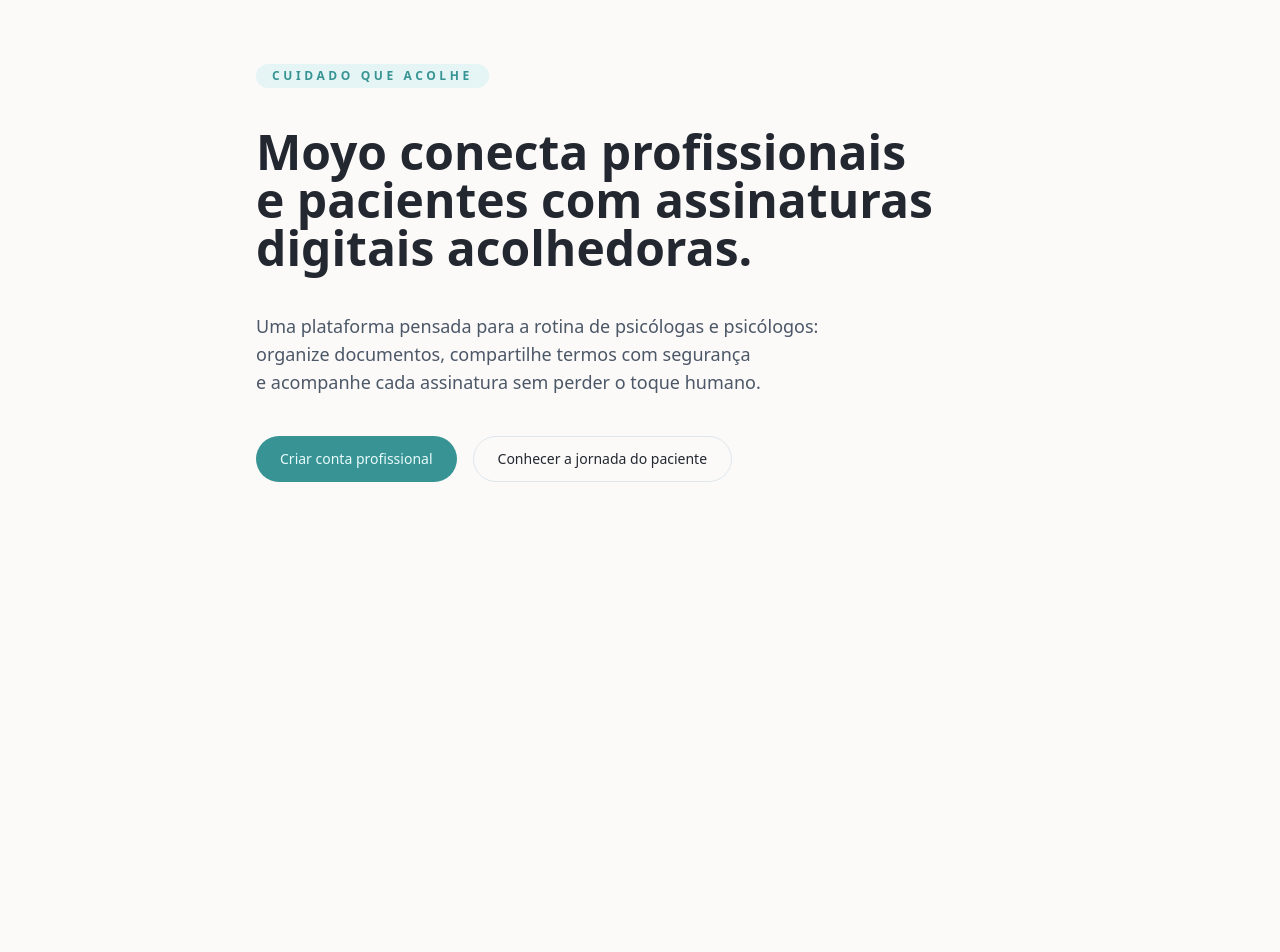
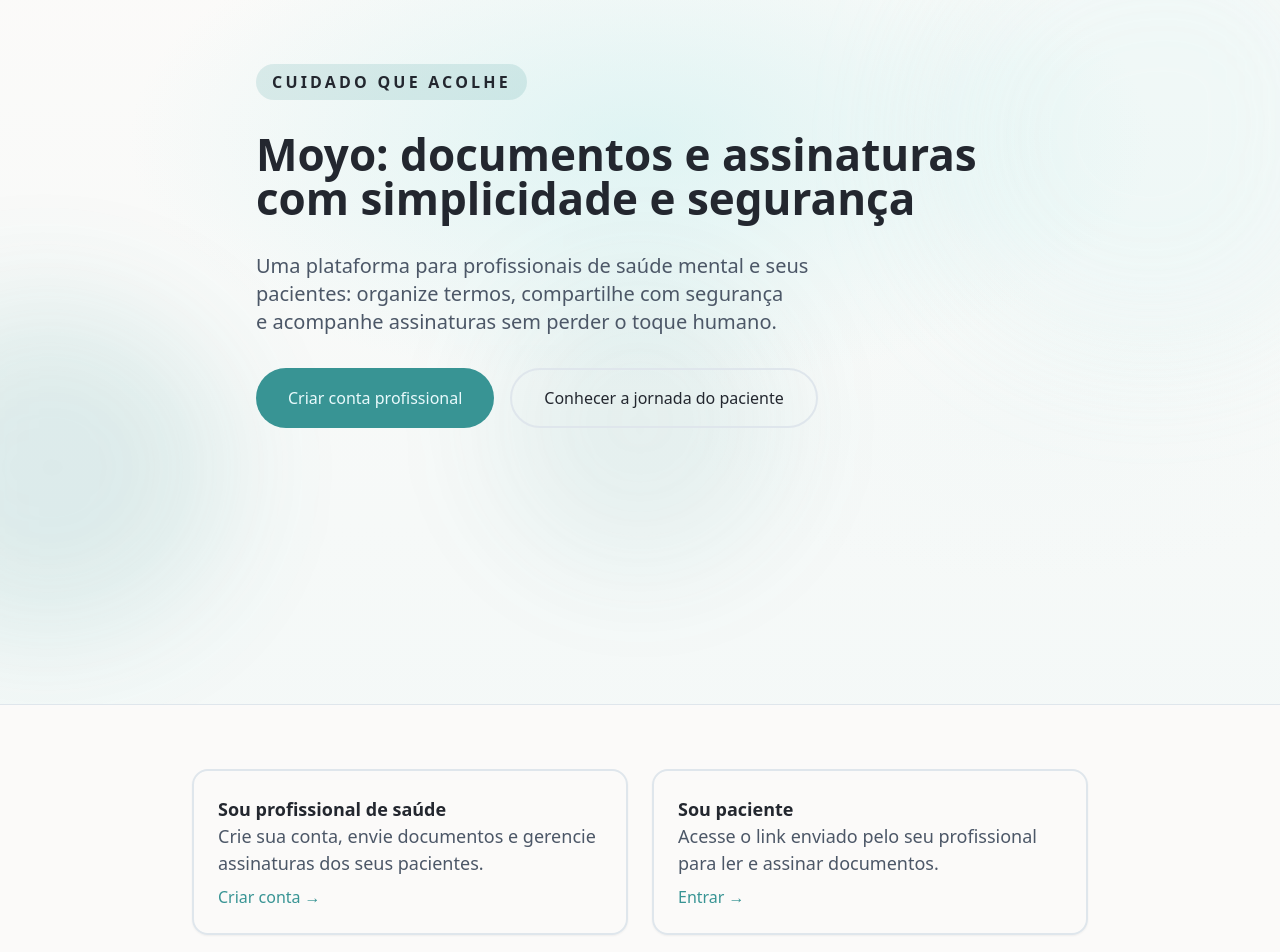
Before and after one commit to Chbmleao/moyo, a Next.js app in the folder apps/frontend/: page / in a window 1280 px wide. Shown: the top 952 px of the page. Before the commit the page ends 800 px from the top, so only its background shows below. Built offline with nearby package versions, Linux system fonts and the light colour scheme.

Commit message:
feat: update UI style

```diff
--- a/apps/frontend/app/globals.css
+++ b/apps/frontend/app/globals.css
@@ -24,6 +24,42 @@
   --input: 210 24% 90%;
   --ring: 180 45% 40%;
   --radius: 0.75rem;
+
+  /* Landing hero: soft glow for gradient/orb */
+  --hero-glow: 180 40% 92%;
+}
+
+@keyframes blob-float {
+  0%,
+  100% {
+    transform: translate(0, 0) scale(1);
+    opacity: 0.6;
+  }
+  33% {
+    transform: translate(2%, -2%) scale(1.02);
+    opacity: 0.7;
+  }
+  66% {
+    transform: translate(-1%, 1%) scale(0.98);
+    opacity: 0.55;
+  }
+}
+
+@keyframes glow-breathe {
+  0%,
+  100% {
+    opacity: 0.4;
+  }
+  50% {
+    opacity: 0.65;
+  }
+}
+
+@media (prefers-reduced-motion: reduce) {
+  .motion-blob,
+  .motion-glow {
+    animation: none !important;
+  }
 }
 
 @media (prefers-color-scheme: dark) {
@@ -48,6 +84,7 @@
     --border: 222 27% 18%;
     --input: 222 27% 18%;
     --ring: 180 45% 45%;
+    --hero-glow: 180 35% 18%;
   }
 }
 
--- a/apps/frontend/app/page.tsx
+++ b/apps/frontend/app/page.tsx
@@ -1,31 +1,142 @@
+import Link from 'next/link';
+
 export default function HomePage() {
   return (
-    <main className="min-h-[calc(100vh-4rem)] px-6 py-16 lg:px-12">
-      <div className="mx-auto flex max-w-3xl flex-col gap-10 text-balance">
-        <span className="inline-flex w-fit items-center rounded-full bg-primary-light/40 px-4 py-1 text-xs font-semibold uppercase tracking-[0.3em] text-primary">
+    <main className="min-h-screen">
+      {/* Hero: gradient background + soft blobs */}
+      <section
+        className="relative min-h-[calc(100vh-6rem)] overflow-hidden px-6 py-16 lg:px-12"
+        aria-label="Apresentação"
+      >
+        {/* Gradient background */}
+        <div
+          className="absolute inset-0 -z-10"
+          style={{
+            background:
+              'radial-gradient(ellipse 80% 70% at 50% 20%, hsl(var(--primary-light) / 0.5), transparent 50%), radial-gradient(ellipse 60% 50% at 80% 60%, hsl(var(--hero-glow) / 0.15), transparent 45%), linear-gradient(180deg, hsl(var(--background)) 0%, hsl(var(--primary-light) / 0.12) 100%)',
+          }}
+        />
+
+        {/* Blob shapes - soft organic motion */}
+        <div
+          className="motion-blob absolute -z-[5] h-[420px] w-[420px] rounded-[60%_40%_50%_60%] bg-primary-light/30 blur-3xl"
+          style={{
+            top: '-10%',
+            right: '-5%',
+            animation: 'blob-float 12s ease-in-out infinite',
+          }}
+        />
+        <div
+          className="motion-blob absolute -z-[5] h-[320px] w-[320px] rounded-[40%_60%_60%_40%] bg-primary/20 blur-3xl"
+          style={{
+            bottom: '10%',
+            left: '-8%',
+            animation: 'blob-float 15s ease-in-out infinite 1s',
+          }}
+        />
+        <div
+          className="motion-glow absolute -z-[5] h-[280px] w-[280px] rounded-full bg-primary/15 blur-3xl"
+          style={{
+            top: '40%',
+            left: '50%',
+            transform: 'translateX(-50%)',
+            animation: 'glow-breathe 10s ease-in-out infinite',
+          }}
+        />
+
+        {/* Hero content - high contrast, large type */}
+        <div className="relative mx-auto flex max-w-3xl flex-col gap-8 text-balance">
+          <span
+            className="inline-flex w-fit items-center rounded-full bg-primary/15 px-4 py-2 text-sm font-semibold uppercase tracking-[0.2em] text-foreground"
+            style={{ fontSize: '1rem' }}
+          >
             cuidado que acolhe
           </span>
 
-        <h1 className="text-4xl font-semibold text-foreground sm:text-5xl">
-          Moyo conecta profissionais e pacientes com assinaturas digitais
-          acolhedoras.
+          <h1 className="text-4xl font-semibold leading-tight text-foreground sm:text-5xl lg:text-[2.75rem]">
+            Moyo: documentos e assinaturas com simplicidade e segurança
           </h1>
 
-        <p className="text-lg text-muted-foreground">
-          Uma plataforma pensada para a rotina de psicólogas e psicólogos:
-          organize documentos, compartilhe termos com segurança e acompanhe cada
-          assinatura sem perder o toque humano.
+          <p className="max-w-2xl text-xl text-muted-foreground" style={{ fontSize: '1.25rem' }}>
+            Uma plataforma para profissionais de saúde mental e seus pacientes: organize termos,
+            compartilhe com segurança e acompanhe assinaturas sem perder o toque humano.
           </p>
 
           <div className="flex flex-wrap gap-4">
-          <button className="rounded-full bg-primary px-6 py-3 text-sm font-medium text-primary-foreground transition hover:bg-primary/90">
+            <Link
+              href="/signup"
+              className="inline-flex min-h-[48px] min-w-[44px] items-center justify-center rounded-full bg-primary px-8 py-4 text-base font-medium text-primary-foreground transition hover:bg-primary/90 focus:outline-none focus:ring-2 focus:ring-ring focus:ring-offset-2"
+            >
               Criar conta profissional
-          </button>
-          <button className="rounded-full border border-border px-6 py-3 text-sm font-medium text-foreground transition hover:border-primary hover:text-primary">
+            </Link>
+            <Link
+              href="#path-cards"
+              className="inline-flex min-h-[48px] min-w-[44px] items-center justify-center rounded-full border-2 border-border px-8 py-4 text-base font-medium text-foreground transition hover:border-primary hover:text-primary focus:outline-none focus:ring-2 focus:ring-ring focus:ring-offset-2"
+            >
               Conhecer a jornada do paciente
-          </button>
+            </Link>
           </div>
         </div>
+      </section>
+
+      {/* Two-path cards: clear choice for professionals vs patients */}
+      <section
+        id="path-cards"
+        className="relative border-t border-border bg-background px-6 py-16 lg:px-12"
+        aria-labelledby="path-cards-heading"
+      >
+        <h2 id="path-cards-heading" className="sr-only">
+          Escolha como deseja usar o Moyo
+        </h2>
+        <div className="mx-auto grid max-w-4xl gap-6 sm:grid-cols-2">
+          <Link
+            href="/signup"
+            className="group flex min-h-[120px] flex-col justify-between rounded-2xl border-2 border-border bg-card p-6 shadow-sm transition hover:border-primary hover:shadow-md focus:outline-none focus:ring-2 focus:ring-ring focus:ring-offset-2"
+          >
+            <span className="text-lg font-semibold text-foreground">
+              Sou profissional de saúde
+            </span>
+            <p className="text-muted-foreground" style={{ fontSize: '1.125rem' }}>
+              Crie sua conta, envie documentos e gerencie assinaturas dos seus pacientes.
+            </p>
+            <span className="mt-2 inline-flex items-center gap-1 text-base font-medium text-primary">
+              Criar conta
+              <span aria-hidden>→</span>
+            </span>
+          </Link>
+          <Link
+            href="/login"
+            className="group flex min-h-[120px] flex-col justify-between rounded-2xl border-2 border-border bg-card p-6 shadow-sm transition hover:border-primary hover:shadow-md focus:outline-none focus:ring-2 focus:ring-ring focus:ring-offset-2"
+          >
+            <span className="text-lg font-semibold text-foreground">Sou paciente</span>
+            <p className="text-muted-foreground" style={{ fontSize: '1.125rem' }}>
+              Acesse o link enviado pelo seu profissional para ler e assinar documentos.
+            </p>
+            <span className="mt-2 inline-flex items-center gap-1 text-base font-medium text-primary">
+              Entrar
+              <span aria-hidden>→</span>
+            </span>
+          </Link>
+        </div>
+      </section>
+
+      {/* Trust line + optional help */}
+      <section
+        className="border-t border-border bg-muted/30 px-6 py-8 lg:px-12"
+        aria-label="Segurança e suporte"
+      >
+        <div className="mx-auto flex max-w-3xl flex-col items-center gap-4 text-center sm:flex-row sm:justify-between sm:text-left">
+          <p className="text-base text-muted-foreground" style={{ fontSize: '1.125rem' }}>
+            Seus dados e assinaturas com segurança e privacidade.
+          </p>
+          <Link
+            href="#"
+            className="min-h-[44px] min-w-[44px] shrink-0 text-base font-medium text-primary underline underline-offset-2 hover:text-primary/90 focus:outline-none focus:ring-2 focus:ring-ring focus:ring-offset-2"
+          >
+            Precisa de ajuda?
+          </Link>
+        </div>
+      </section>
     </main>
   );
 }
```
Lines whose indentation alone changed are shown as unchanged.
